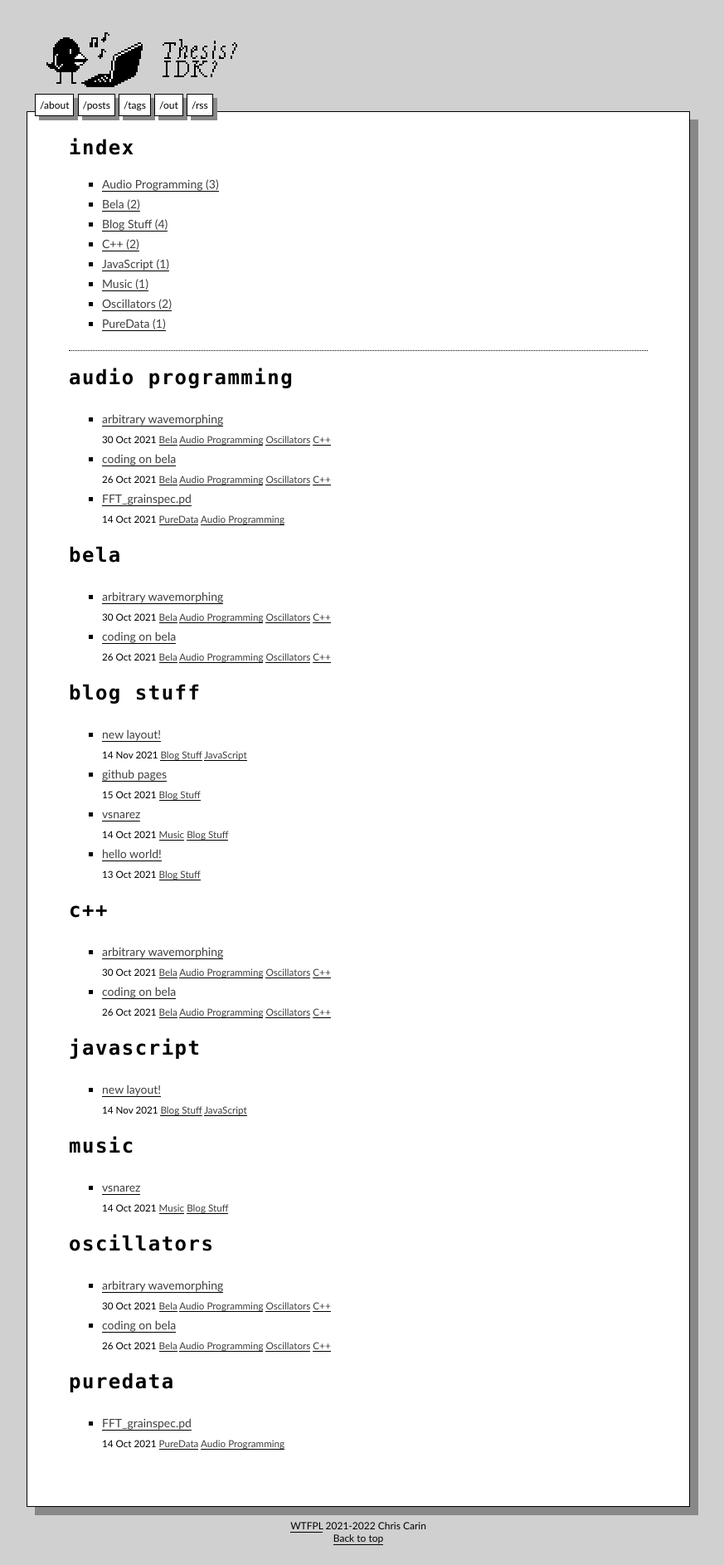
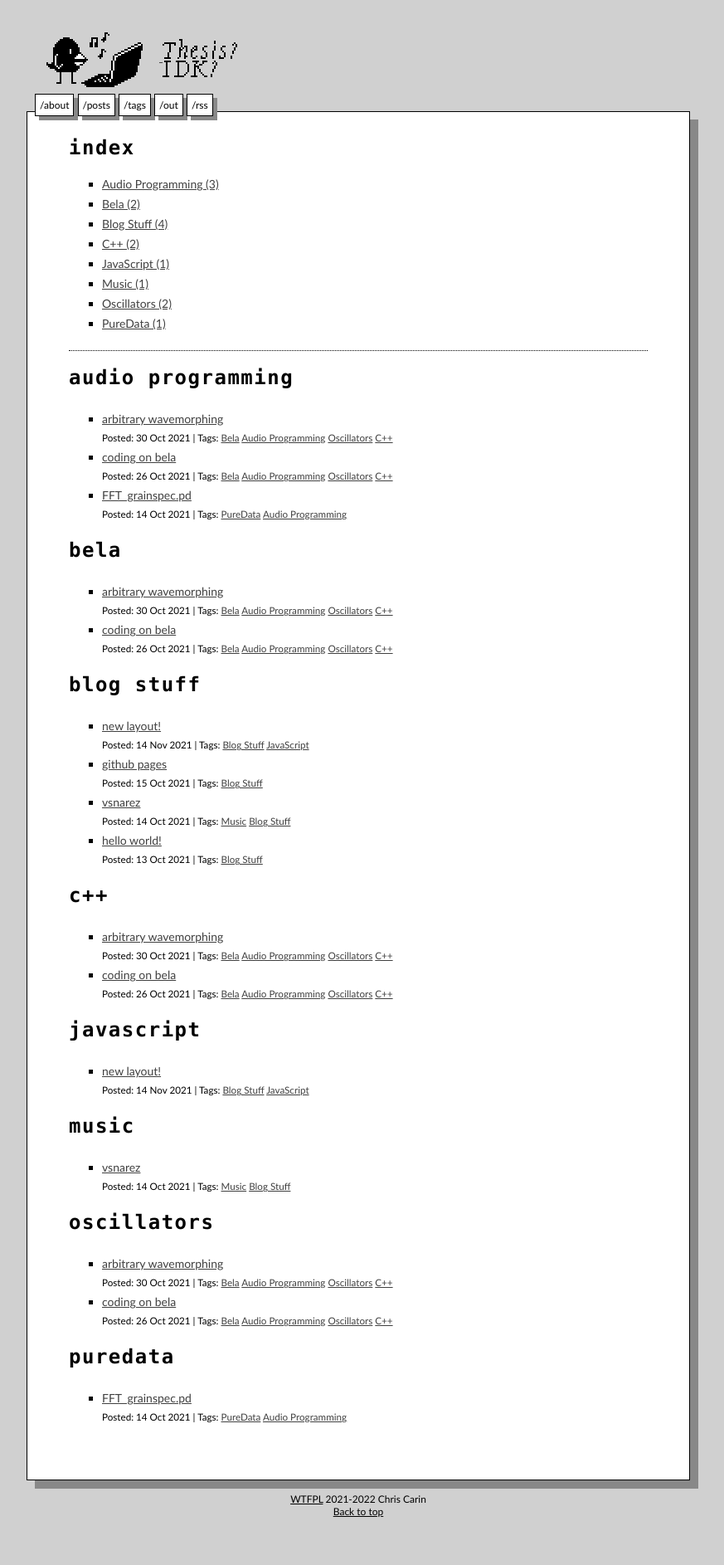
Before and after one commit to cheesoup/GRPH, a Jekyll site: the page built from tags.html, in a window 1280 px wide. Shown: the whole page at 83% size, without its empty margins (208-1081 px from the left). Built offline with Jekyll 4.4.1, drawn with Linux system fonts in a browser that asks for light colours; after the commit the page ends 1854 px from its top, so only the background shows below that.

Commit message:
Fancy Buttonz!

```diff
--- a/assets/css/code.css
+++ b/assets/css/code.css
@@ -9,7 +9,7 @@
     font-family: courier, monospace;
     background-color: #000000;
     color: #ffffff;
-    padding: 2px;
+    padding: 1px 2px;
 }
 
 .content .highlight {
@@ -37,7 +37,7 @@
 
 /* data type */
 .content .highlight .kt {
-  font-weight: 300;
+  font-weight: bold;
   color: #fdb3b2;
 }
 
--- a/assets/css/main.css
+++ b/assets/css/main.css
@@ -17,13 +17,12 @@
 
 a {
   cursor: pointer;
-  color: #3F3F3F;
-  text-decoration: none;
-  border-bottom: 1px #000 solid;
+  color: #404040;
 }
 
 a:hover {
-  background-color: #808080;
+  text-decoration: none;
+  background-color: #404040;
   color: #FFF;
 }
 
@@ -220,3 +219,8 @@
   line-height: 20px;
   margin-top: 15px;
 }
+
+div.content small.meta {
+  display: block;
+  margin-top: -2px;
+}
--- a/tags.html
+++ b/tags.html
@@ -46,13 +46,15 @@
     {% for post in site.posts %}
       {% if post.tags contains tag %}
       <li>
-        <a href="{{ post.url | relative_url }}">{{ post.title }}</a><br/>
-        <small>
-            {{ post.date | date_to_string }}
+        <a href="{{ post.url | relative_url }}">{{ post.title }}</a>
+        <small class="meta">
+            Posted: {{ post.date | date_to_string }} |
+            Tags:
             {% for tag in post.tags %}
               <a class="tag" href="#{{ tag | slugify }}">{{ tag }}</a>
             {% endfor %}
         </small>
+      </li>
       {% endif %}
     {% endfor %}
   </ul>
```
Also changed, not shown: 4 other files.
